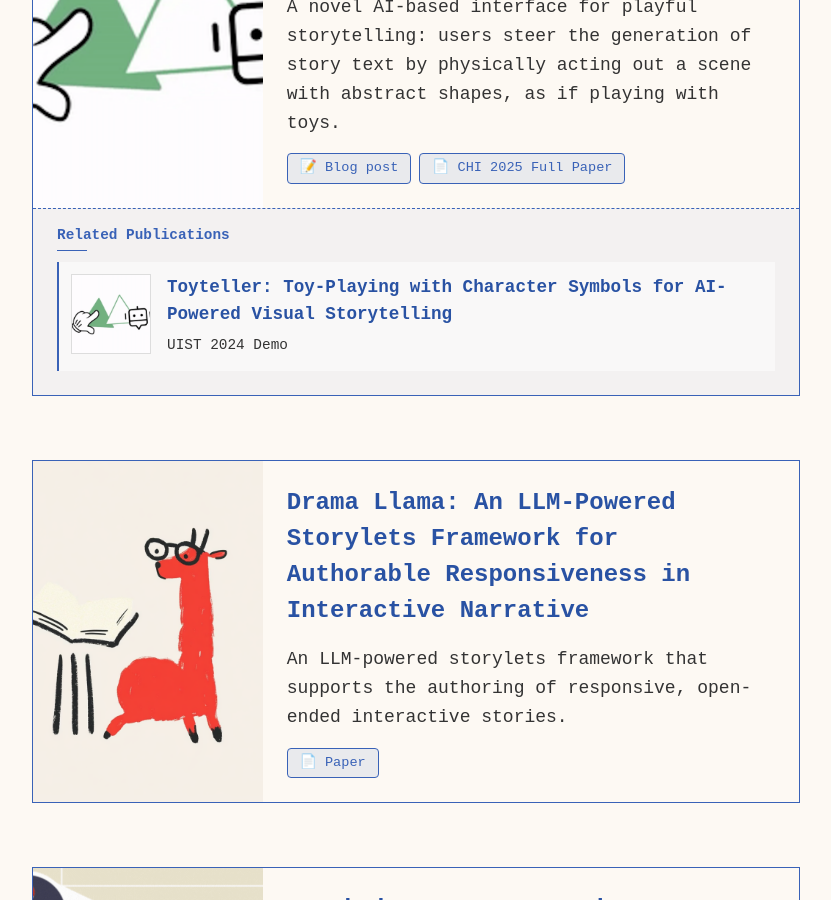
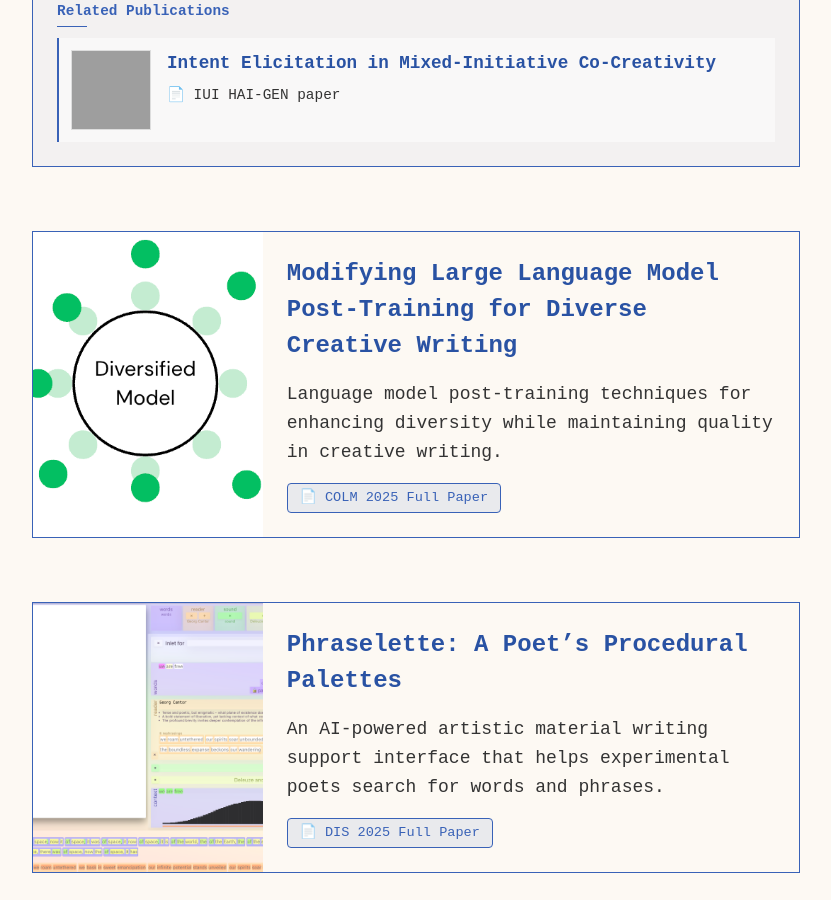
Before and after one commit to mj-storytelling/mj-storytelling.github.io, a Jekyll site: the page built from index.html, in a window 1280 px wide and 900 px high, scrolled down 3424 px. Shown: the whole window, without its empty margins (224-1055 px from the left). Built offline with Jekyll 4.4.1, drawn with Linux system fonts in a browser that asks for light colours; some of the changed text lies outside the part shown; grey boxes are pictures that could not be loaded.

Commit message:
updates on members and publications

```diff
--- a/_data/publications.json
+++ b/_data/publications.json
@@ -21,6 +21,84 @@
     }
   ]
 },
+  {
+    "id": "chung2025diversity",
+    "title": "Modifying Large Language Model Post-Training for Diverse Creative Writing",
+    "url": "https://arxiv.org/pdf/2503.17126",
+    "authors": [
+      "John Joon Young Chung",
+      "Vishakh Padmakumar",
+      "Melissa Roemmele",
+      "Yuqian Sun",
+      "Max Kreminski"
+    ],
+    "year": "2025",
+    "venue": "COLM",
+    "venue_long": "Conference on Language Modeling",
+    "pubtype": "full",
+    "acceptrate": "32.0%",
+    "cover_image": "/img/covers/2025_divtuning.png",
+    "summary": "Language model post-training techniques for enhancing diversity while maintaining quality in creative writing.",
+    "links": [
+      {
+        "text": "📄 COLM 2025 Full Paper",
+        "url": "https://arxiv.org/abs/2503.17126"
+      }
+    ]
+  },
+  {
+    "id": "calderwood2025phraselette",
+    "title": "Phraselette: A Poet’s Procedural Palettes",
+    "url": "https://arxiv.org/abs/2503.06335",
+    "authors": [
+      "Alex Calderwood",
+      "John Joon Young Chung",
+      "Yuqian Sun",
+      "Melissa Roemmele",
+      "Max Kreminski"
+    ],
+    "year": "2025",
+    "venue": "DIS",
+    "venue_long": "ACM Conference on Designing Interactive Systems",
+    "pubtype": "full",
+    "acceptrate": "24.2%",
+    "cover_image": "/img/covers/2025_phraselette.png",
+    "summary": "An AI-powered artistic material writing support interface that helps experimental poets search for words and phrases.",
+    "links": [
+      {
+        "text": "📄 DIS 2025 Full Paper",
+        "url": "https://arxiv.org/abs/2503.06335"
+      }
+    ]
+  },
+  {
+    "id": "smith2025fuzzylinkography",
+    "title": "Fuzzy Linkography: Automatic Graphical Summarization of Creative Activity Traces",
+    "url": "https://arxiv.org/abs/2502.04599",
+    "authors": [
+      "Amy Smith",
+      "Barret R. Anderson",
+      "Jasmine Tan Otto",
+      "Isaac Karth",
+      "Yuqian Sun",
+      "John Joon Young Chung",
+      "Melissa Roemmele",
+      "Max Kreminski"
+    ],
+    "year": "2025",
+    "venue": "C&C",
+    "venue_long": "ACM Creativity and Cognition",
+    "pubtype": "full",
+    "acceptrate": "21.8%",
+    "cover_image": "/img/covers/2025_fuzzy.png",
+    "summary": "A means of automatically tracing and analyzing creative moves via a “fuzzy” computational model of semantic similarity.",
+    "links": [
+      {
+        "text": "📄 C&C 2025 Full Paper",
+        "url": "https://arxiv.org/abs/2502.04599"
+      }
+    ]
+  },
   {
     "id": "chung2025toyteller",
     "title": "Toyteller: AI-Powered Visual Storytelling Through Toy-Playing with Character Symbols",
--- a/index.html
+++ b/index.html
@@ -7,7 +7,7 @@ layout: default
 	<div class="intro-content">
 		<p class="intro-text">We're a small group of researchers at <a href="https://www.midjourney.com">Midjourney</a> building expressive, approachable, and controllable tools for AI-supported storytelling. Current lab projects focus on collaborative worldbuilding, comics generation, and new interaction techniques for steering the generation of story text.</p>
 
-		<p class="intro-text">Recent work by lab members has been published at HCI and AI conferences including <a href="https://dl.acm.org/conference/chi">CHI</a>, <a href="https://dl.acm.org/conference/uist">UIST</a>, <a href="https://dl.acm.org/conference/iui">IUI</a>, <a href="https://dl.acm.org/conference/c-n-c">C&C</a>, and <a href="https://aclanthology.org/venues/acl">ACL</a>.</p>
+		<p class="intro-text">Recent work by lab members has been published at HCI and AI conferences including <a href="https://dl.acm.org/conference/chi">CHI</a>, <a href="https://dl.acm.org/conference/uist">UIST</a>, <a href="https://dl.acm.org/conference/iui">IUI</a>, <a href="https://dl.acm.org/conference/c-n-c">C&C</a>, <a href="https://dl.acm.org/conference/dis">DIS</a>, <a href="https://dl.acm.org/conference/c-n-c">COLM</a>, and <a href="https://colmweb.org/">ACL</a>.</p>
 	</div>
 	<img src="{{ '/img/website/logo.svg' | relative_url }}" alt="Lab Logo" class="lab-logo">
 </section>
```
Also changed, not shown: _data/members.json (+27 -0 lines), img/brett.png (added), img/covers/2025_divtuning.png (added), img/covers/2025_fuzzy.png (added), img/covers/2025_phraselette.png (added), img/shm.png (added), img/yi.jpeg (added), img/yuwen.png (added).
